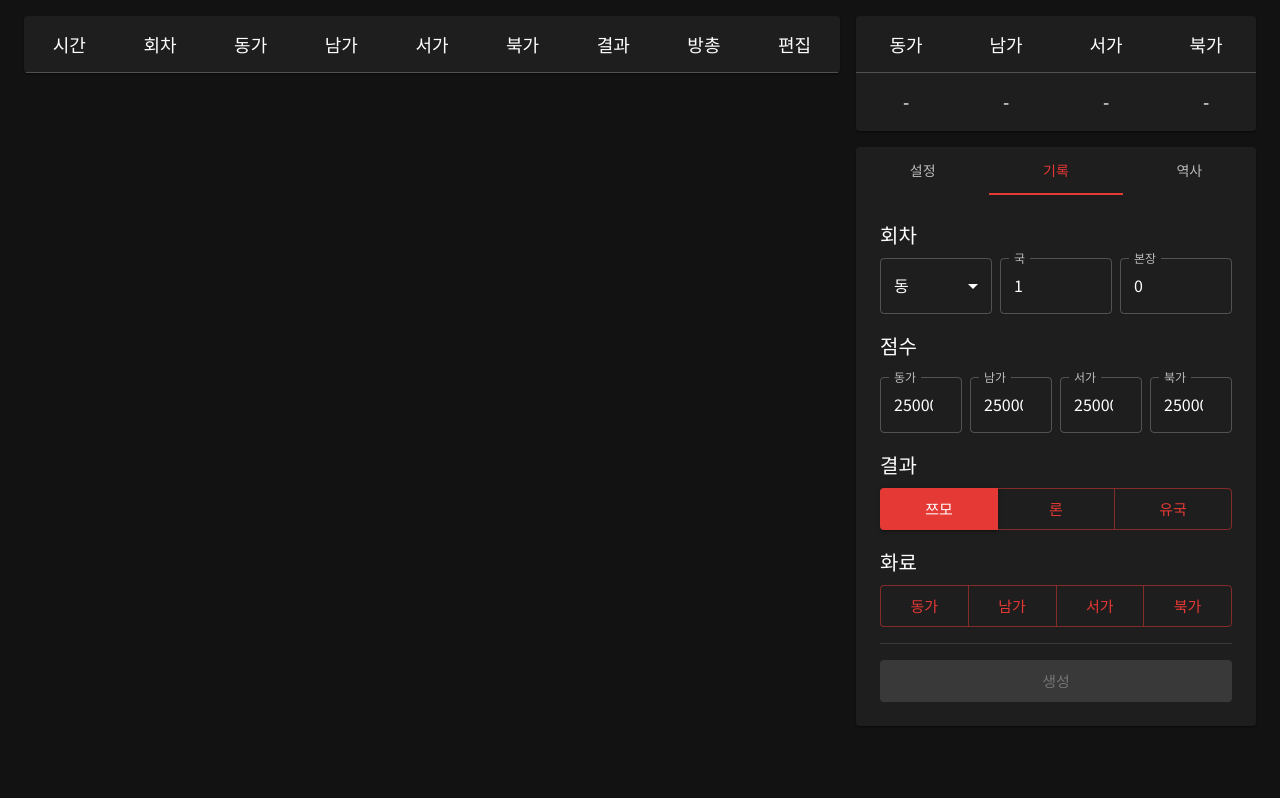
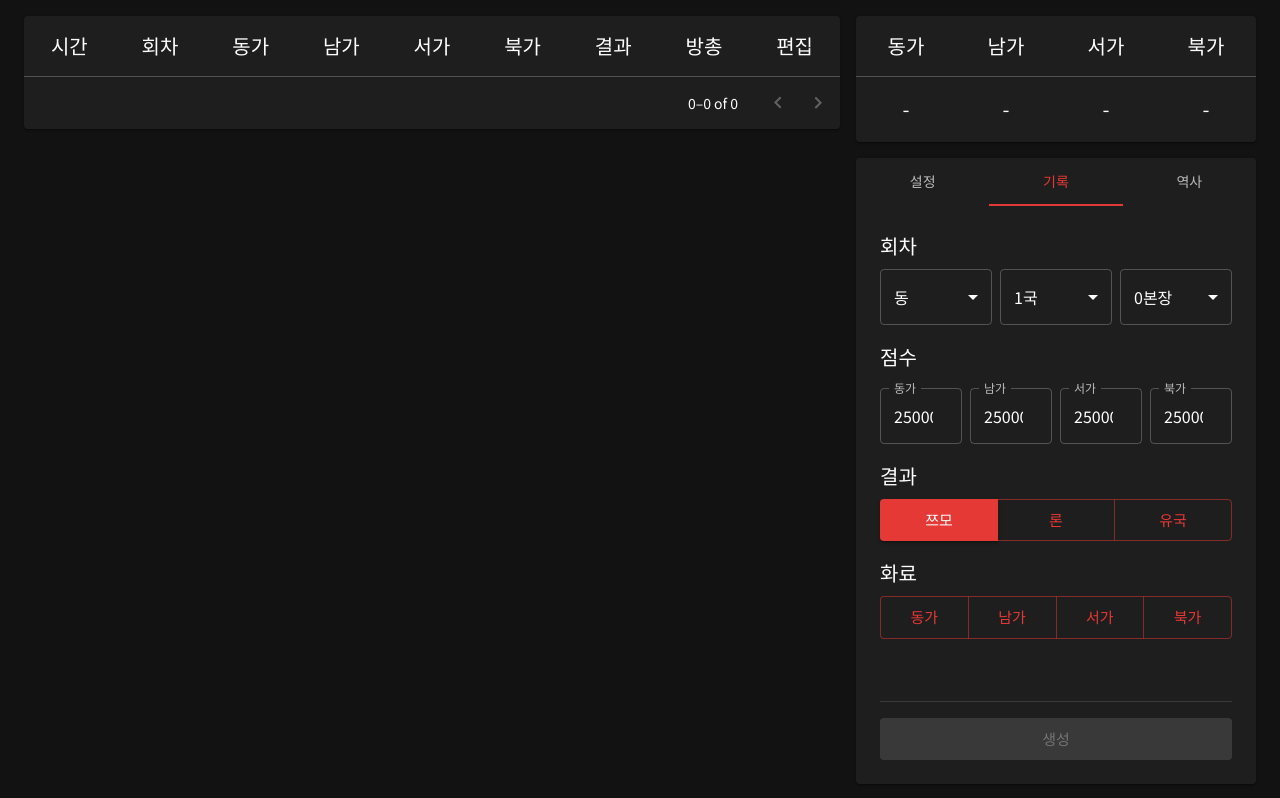
Before and after one commit to chalkpe/mahjong-tv, a React (Vite) app: page / in a window 1280 px wide. Both pictures are taken after a click on the tab "기록". Built offline with nearby package versions, Linux system fonts and the light colour scheme.

Commit message:
feat: table pagination, honba to select, full height etc.

```diff
--- a/src/App.tsx
+++ b/src/App.tsx
@@ -3,16 +3,17 @@ import { Container, Grid, Stack } from '@mui/material'
 import Table from '@/components/table'
 import UmaTable from '@/components/table/UmaTable'
 import Tabs from '@/components/tabs'
+import theme from '@/theme'
 
 function App() {
   return (
-    <Container maxWidth="xl" sx={{ mt: 2 }}>
-      <Grid container spacing={2}>
+    <Container maxWidth="xl" sx={{ mt: 2, minHeight: '100vh' }}>
+      <Grid container spacing={2} sx={{ minHeight: '100vh' }}>
         <Grid item xs={8}>
           <Table />
         </Grid>
         <Grid item xs={4}>
-          <Stack spacing={2}>
+          <Stack spacing={2} sx={{ minHeight: `calc(100vh - ${theme.spacing(4)})` }}>
             <UmaTable />
             <Tabs />
           </Stack>
--- a/src/components/table/BaseCell.tsx
+++ b/src/components/table/BaseCell.tsx
@@ -6,7 +6,7 @@ interface BaseCellProps {
 }
 
 const BaseCell: FC<PropsWithChildren<BaseCellProps>> = ({ isLast, children }) => (
-  <TableCell align="center" sx={{ fontSize: 18, borderBottomWidth: isLast ? 0 : undefined }}>
+  <TableCell align="center" sx={{ fontSize: 20, p: 2.265, borderBottomWidth: isLast ? 0 : undefined }}>
     {children}
   </TableCell>
 )
--- a/src/components/table/index.tsx
+++ b/src/components/table/index.tsx
@@ -1,5 +1,5 @@
-import { FC } from 'react'
-import { Paper, Table, TableBody, TableContainer, TableHead, TableRow } from '@mui/material'
+import { FC, useState } from 'react'
+import { Paper, Table, TableBody, TableContainer, TableHead, TablePagination, TableRow } from '@mui/material'
 
 import BaseCell from '@/components/table/BaseCell'
 import useCells from '@/hooks/useCells'
@@ -7,14 +7,19 @@ import useCells from '@/hooks/useCells'
 import { useAtomValue } from 'jotai'
 import roundsAtom, { selectedRoundIndexAtom } from '@/store/rounds'
 
+const ROWS_PER_PAGE = 12
+
 const MainTable: FC = () => {
   const cells = useCells()
+  const [page, setPage] = useState(0)
+  const [rowsPerPage, setRowsPerPage] = useState(ROWS_PER_PAGE)
 
   const rounds = useAtomValue(roundsAtom)
   const selectedRoundIndex = useAtomValue(selectedRoundIndexAtom)
 
   return (
-    <TableContainer component={Paper}>
+    <Paper>
+      <TableContainer>
         <Table>
           <TableHead>
             <TableRow>
@@ -28,16 +33,28 @@ const MainTable: FC = () => {
             </TableRow>
           </TableHead>
           <TableBody>
-          {rounds.map((round, index) => (
+            {rounds
+              .map((round, index) => (
                 <TableRow key={round.time} selected={selectedRoundIndex === index}>
                   {cells.map(({ key, component: Cell }) => (
                     <Cell key={key} round={round} index={index} isLast={index === rounds.length - 1} />
                   ))}
                 </TableRow>
-          ))}
+              ))
+              .slice(page * rowsPerPage, page * rowsPerPage + rowsPerPage)}
           </TableBody>
         </Table>
       </TableContainer>
+      <TablePagination
+        component="div"
+        rowsPerPageOptions={[ROWS_PER_PAGE]}
+        count={rounds.length}
+        rowsPerPage={rowsPerPage}
+        onRowsPerPageChange={(e) => setRowsPerPage(Number(e.target.value))}
+        page={page}
+        onPageChange={(_, page) => setPage(page)}
+      />
+    </Paper>
   )
 }
 
--- /dev/null
+++ b/src/components/tabs/NumberField.tsx
@@ -0,0 +1,32 @@
+import { FC, useState } from 'react'
+import { BaseTextFieldProps, TextField } from '@mui/material'
+
+interface NumberFieldProps extends BaseTextFieldProps {
+  value: number | undefined
+  onChange: (value: number) => void
+}
+
+const NumberField: FC<NumberFieldProps> = ({ value, onChange, ...rest }) => {
+  const [onFocus, setOnFocus] = useState(false)
+  const [editingValue, setEditingValue] = useState('')
+
+  return (
+    <TextField
+      {...rest}
+      type="number"
+      value={onFocus ? editingValue : value?.toString() ?? ''}
+      placeholder={value?.toString() ?? ''}
+      onChange={(e) => setEditingValue(e.target.value)}
+      onFocus={() => {
+        setEditingValue('')
+        setOnFocus(true)
+      }}
+      onBlur={() => {
+        setOnFocus(false)
+        if (editingValue !== '') onChange(Number(editingValue))
+      }}
+    />
+  )
+}
+
+export default NumberField
--- a/src/components/tabs/RecordTab.tsx
+++ b/src/components/tabs/RecordTab.tsx
@@ -1,6 +1,7 @@
 import { FC, useCallback, useEffect, useMemo, useState } from 'react'
-import { Alert, Box, Button, ButtonGroup, Divider, MenuItem, Select, Stack, TextField, Typography } from '@mui/material'
+import { Alert, Box, Button, ButtonGroup, Divider, MenuItem, Select, Stack, Typography } from '@mui/material'
 
+import NumberField from '@/components/tabs/NumberField'
 import { formatScore } from '@/formator'
 import { baNames, calculateChanges, scoresForMode, sumScores, windsForMode } from '@/util'
 
@@ -150,7 +151,7 @@ const RecordTab: FC = () => {
   }, [isEditMode, selectedRoundIndex, setRounds, setSelectedRoundIndex])
 
   return (
-    <Stack direction="column" spacing={2}>
+    <Stack direction="column" spacing={2} sx={{ flex: 1 }}>
       <section>
         <Typography variant="h6" gutterBottom>
           회차
@@ -172,25 +173,30 @@ const RecordTab: FC = () => {
               </MenuItem>
             ))}
           </Select>
-          <TextField
+
+          <Select
             color={color}
-            type="number"
-            label="국"
             fullWidth
-            value={kyoku.toString()}
+            value={kyoku}
             onChange={(event) => {
               setKyoku(Number(event.target.value))
               setHonba(0)
             }}
-          />
-          <TextField
-            color={color}
-            type="number"
-            label="본장"
-            fullWidth
-            value={honba.toString()}
-            onChange={(event) => setHonba(Number(event.target.value))}
-          />
+          >
+            {[...Array(mode)].map((_, index) => (
+              <MenuItem key={index + 1} value={index + 1}>
+                {index + 1}국
+              </MenuItem>
+            ))}
+          </Select>
+
+          <Select color={color} fullWidth value={honba} onChange={(event) => setHonba(Number(event.target.value))}>
+            {[...Array(10)].map((_, index) => (
+              <MenuItem key={index} value={index}>
+                {index}본장
+              </MenuItem>
+            ))}
+          </Select>
         </Stack>
       </section>
 
@@ -200,15 +206,17 @@ const RecordTab: FC = () => {
         </Typography>
         <Stack direction="row" spacing={1} pt={1}>
           {winds.map((wind) => (
-            <TextField
+            <NumberField
               key={wind}
+              id={wind}
               color={color}
               type="number"
               margin="normal"
               label={names[wind]}
               fullWidth
-              value={scores[wind]?.toString() ?? ''}
-              onChange={(event) => setScores({ ...scores, [wind]: Number(event.target.value) })}
+              value={scores[wind]}
+              onChange={(value) => setScores({ ...scores, [wind]: value })}
+              onFocus={() => setScores({ ...scores, [wind]: undefined })}
             />
           ))}
         </Stack>
@@ -276,7 +284,7 @@ const RecordTab: FC = () => {
         </section>
       )}
 
-      <Divider />
+      <Divider sx={{ flex: 1 }} />
 
       {scoreChanges.length > 0 && (
         <Box>
--- a/src/components/tabs/index.tsx
+++ b/src/components/tabs/index.tsx
@@ -8,15 +8,23 @@ const Tabs: FC = () => {
   const { value, onChange, color, tabs } = useTabs()
 
   return (
-    <Paper sx={{ height: '100%' }}>
+    <Paper sx={{ flex: 1, display: 'flex', flexDirection: 'column' }}>
       <TabContext value={value}>
         <TabList variant="fullWidth" textColor={color} indicatorColor={color} onChange={onChange}>
           {tabs.map((tab) => (
             <Tab key={tab.value} label={tab.label} value={tab.value} />
           ))}
         </TabList>
-        {tabs.map(({ component: Component, value }) => (
-          <TabPanel key={value} value={value}>
+        {tabs.map(({ component: Component, value: tabValue }) => (
+          <TabPanel
+            key={tabValue}
+            value={tabValue}
+            sx={{
+              flex: 1,
+              flexDirection: 'column',
+              display: tabValue === value ? 'flex' : 'none',
+            }}
+          >
             <Component />
           </TabPanel>
         ))}
--- a/src/index.css
+++ b/src/index.css
@@ -1,3 +1,3 @@
-body {
+body, #root {
   min-height: 100vh;
 }
```
Lines whose indentation alone changed are shown as unchanged.
